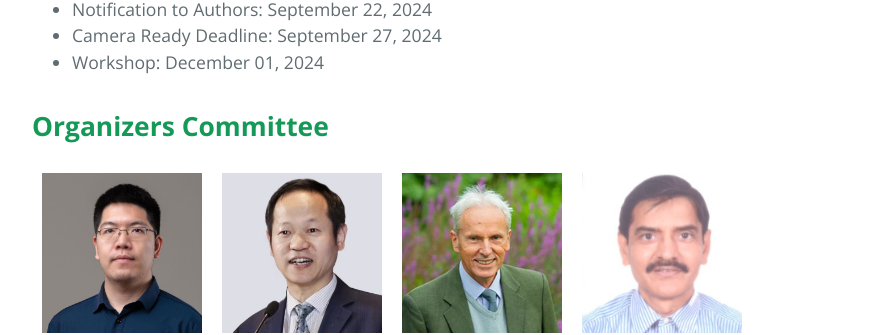
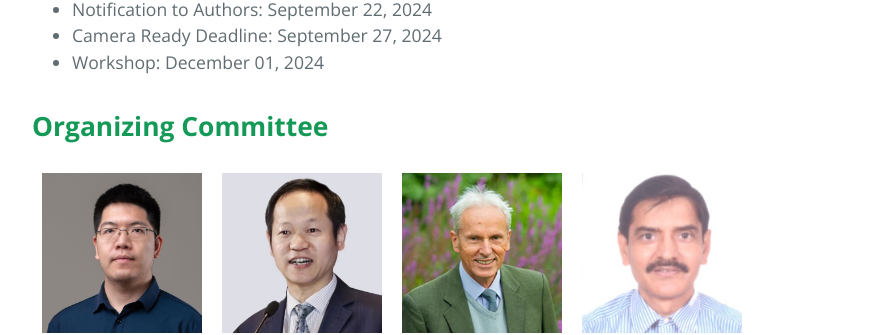
Before and after one commit to PRCI-Lab/mmvpr-workshop-icpr2024, a Jekyll site: the page built from index.md, in a window 1280 px wide and 900 px high, scrolled down 2245 px. Shown: the part 152-487 px from the top of the window, without its empty margins (192-1087 px from the left). Built offline with Jekyll 4.4.1, drawn with Linux system fonts in a browser that asks for light colours.

Commit message:
Update index.md

```diff
--- a/index.md
+++ b/index.md
@@ -48,7 +48,7 @@ This track focuses on recognizing human actions from multi-modal data sources. T
 - Camera Ready Deadline: September 27, 2024
 - Workshop: December 01, 2024
 
-## **Organizers Committee**
+## **Organizing Committee**
 <table style="width: 100%; table-layout: fixed; border-collapse: collapse;">
     <tr>
         <td style="text-align: center; padding: 10px; border: 0;">
```
